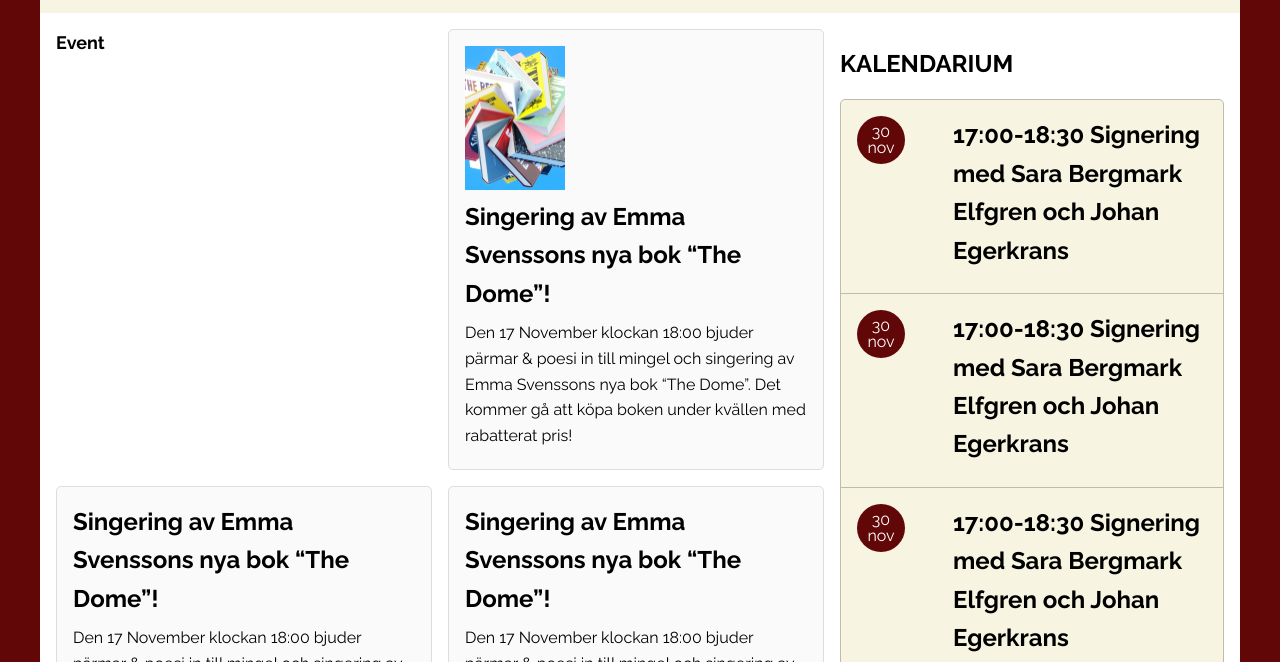
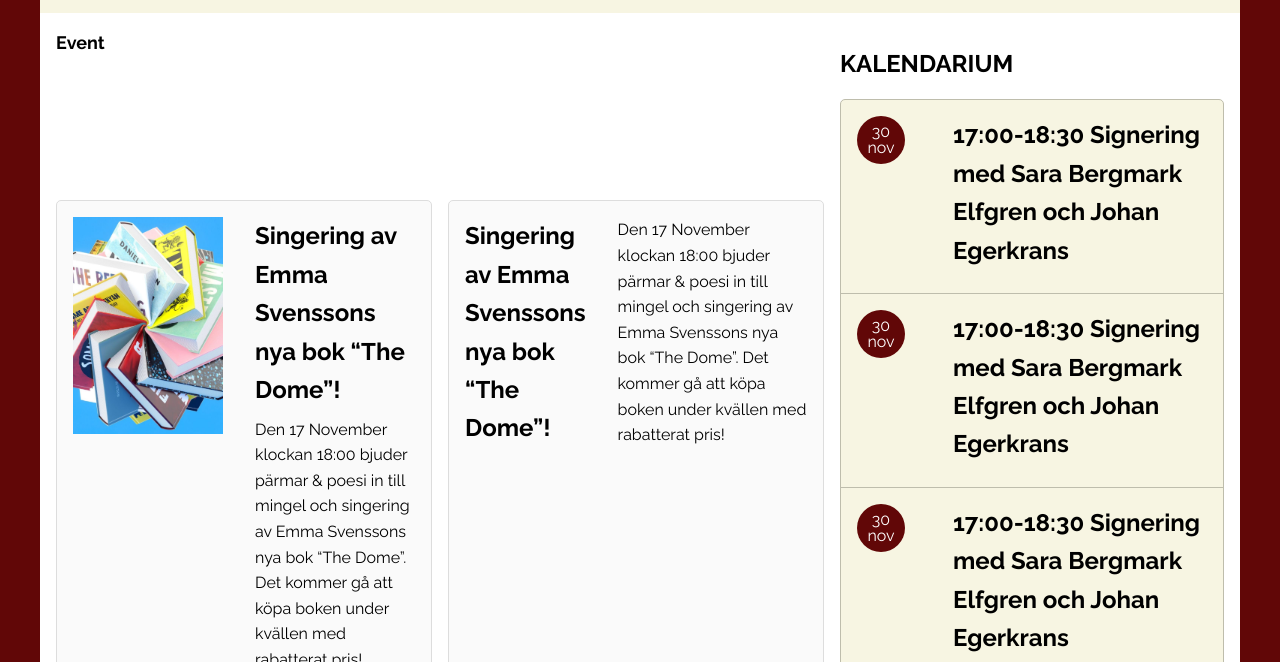
Before and after one commit to IsabelleApel/Bokhandel_uppgift, a plain HTML site: page index.html in a window 1280 px wide. Shown: the part 138-800 px from the top of the page. Drawn offline with Linux system fonts and the light colour scheme; a web font is replaced by a local one.

Commit message:
css problems

```diff
--- a/index.html
+++ b/index.html
@@ -18,17 +18,21 @@
         <p>meny | om oss | kontakt</p>
     </header>
     <main>
+        <h1 class="section-title">Event</h1>
         <section class="event">
-            <h1 class="section-title">Event</h1>
             <article>
+                <div class="eventpicture">
                     <picture class="preview">
                         <source media="(max-width: 799px)" srcset="/assets/one-600.jpg" />
                         <source media="(min-width: 800px)" srcset="/assets/one-800.jpg" />
                         <img src="/assets/one-800.jpg" alt="Books" />
                     </picture>
+                </div>
+                <div class="eventtext">
                     <h1>Singering av Emma Svenssons nya bok “The Dome”!</h1>
                     <p>Den 17 November klockan 18:00 bjuder pärmar & poesi in till mingel och singering av Emma Svenssons nya bok “The Dome”.
                         Det kommer gå att köpa boken under kvällen med rabatterat pris!</p>
+                </div>
             </article>
             <article>
                 <h1>Singering av Emma Svenssons nya bok “The Dome”!</h1>
--- a/style.css
+++ b/style.css
@@ -60,16 +60,18 @@ header img {
 
 article {
     display: flex;
-    align-items: center;
     gap: 2rem;
-    display: inline;
   }
 
 
 .preview img {
-    width: 100px;
+    width: 150px;
     height: auto;
     overflow: hidden;
+}
+
+.eventpicture {
+    flex-wrap: wrap;
 }
 
 main {
```
Lines whose indentation alone changed are shown as unchanged.
